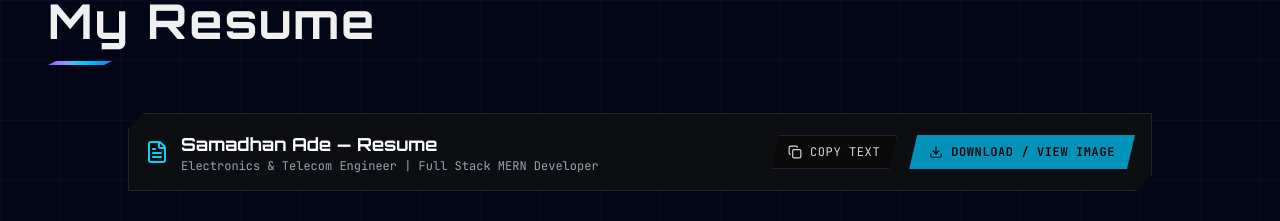
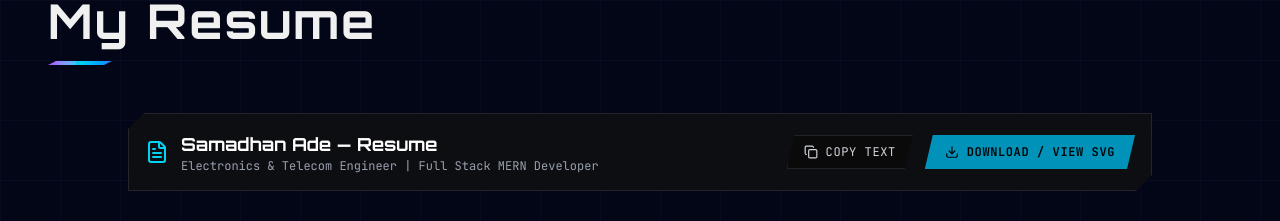
Before and after one commit to samadhanade056-gif/MY_portfolio, a React (Vite) app: page / in a window 1280 px wide. Shown: the part 6180-6401 px from the top of the page. Built offline with nearby package versions, Linux system fonts and the light colour scheme.

Commit message:
Remove resume-img.png and update resume link to vector SVG

```diff
--- a/src/components/ResumeSection.jsx
+++ b/src/components/ResumeSection.jsx
@@ -96,12 +96,12 @@ CERTIFICATIONS
             </button>
 
             <a
-              href="/resume-img.png"
+              href="/resume.svg"
               target="_blank"
               rel="noopener noreferrer"
               className="clip-button bg-cyan-600 hover:bg-cyan-500 text-black font-bold px-5 py-2 flex items-center gap-2 font-mono text-xs uppercase tracking-wider transition-all shadow-[0_0_15px_rgba(34,211,238,0.3)]"
             >
-              <Download size={14} /> Download / View Image
+              <Download size={14} /> Download / View SVG
             </a>
           </div>
         </div>
```
Also changed, not shown: public/resume-img.png (deleted).
